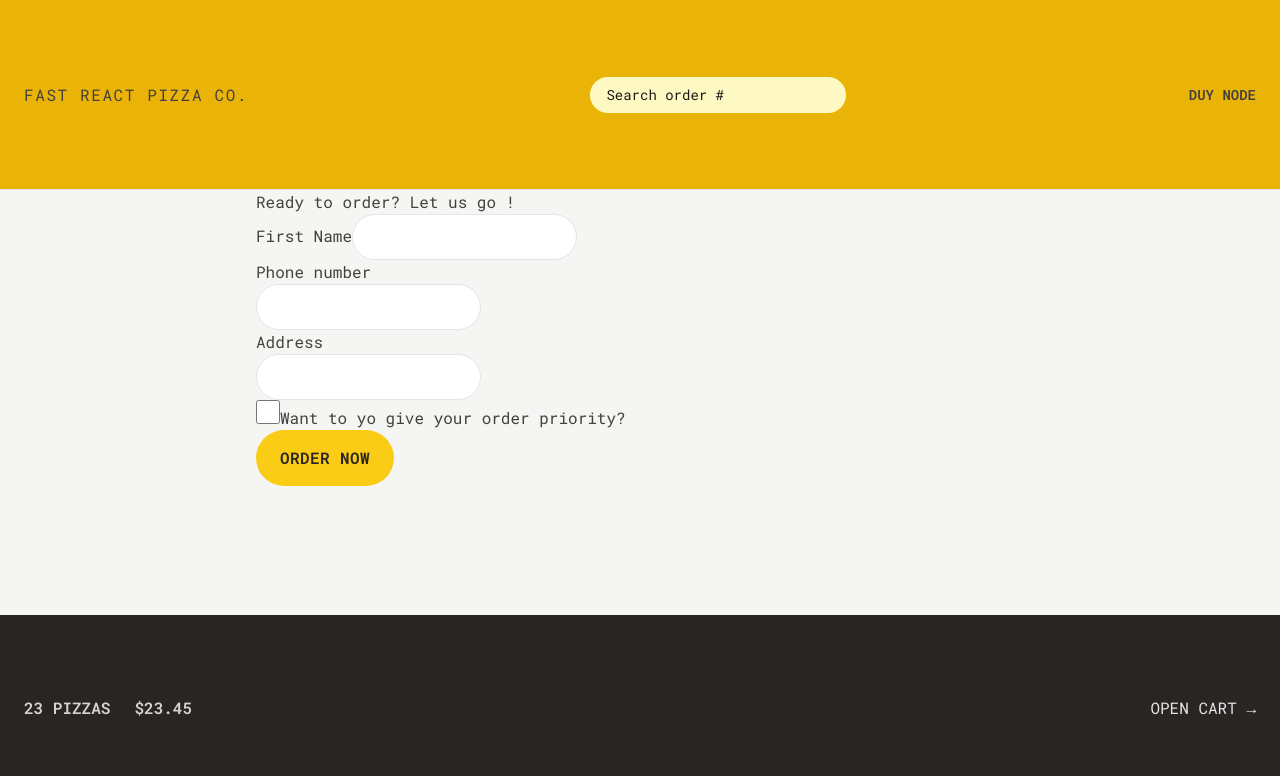
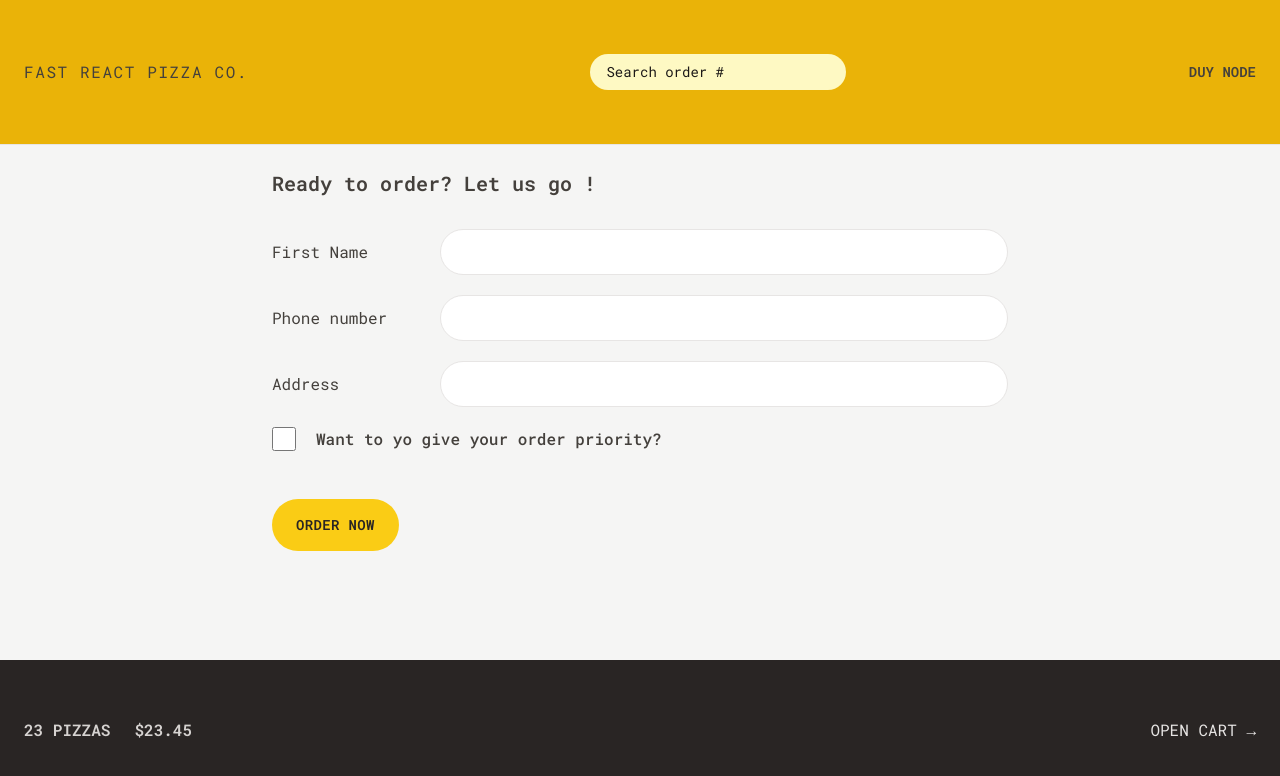
Before and after one commit to duylesales/ReactAdvance-ReactRouter-TailwindCSS-Intruct-By-JonasSchmedtnann-Udemy, a React (Vite) app: page /order/new in a window 1280 px wide. Shown: the top 776 px of the page. Built offline with nearby package versions, Linux system fonts and the light colour scheme.

Commit message:
Styling the Order Form

```diff
--- a/src/features/order/CreateOrder.jsx
+++ b/src/features/order/CreateOrder.jsx
@@ -42,31 +42,33 @@
   const cart = fakeCart;
 
   return (
-    <div>
-      <h2>Ready to order? Let us go !</h2>
+    <div className="px-4 py-6">
+      <h2 className="mb-8 text-xl font-semibold">Ready to order? Let us go !</h2>
 
       <Form method="POST">
-        <div>
-          <label>First Name</label>
-          <input className="input" type="text" name="customer" required />
-        </div>
-
-        <div>
-          <label>Phone number</label>
-          <div>
-            <input className="input" type="tel" name="phone" required />
-          </div>
-          {formErrors?.phone && <p>{formErrors.phone}</p>}
-        </div>
-
-        <div>
-          <label>Address</label>
-          <div>
-            <input className="input" type="text" name="address" required />
+        <div className="mb-5 flex gap-2 flex-col sm:flex-row sm:items-center">
+          <label className="sm:basis-40">First Name</label>
+          <div className="grow">
+          <input className="input w-full" type="text" name="customer" required />
           </div>
         </div>
 
-        <div>
+        <div className="mb-5 flex gap-2 flex-col sm:flex-row sm:items-center">
+          <label className="sm:basis-40">Phone number</label>
+          <div className="grow">
+            <input className="input w-full" type="tel" name="phone" required />
+          {formErrors?.phone && <p className="text-xs mt-2 text-red-700 bg-red-100 p-2 rounded-md">{formErrors.phone}</p>}
+          </div>
+        </div>
+
+        <div className="mb-5 flex gap-2 flex-col sm:flex-row sm:items-center">
+          <label className="sm:basis-40">Address</label>
+          <div className="grow">
+            <input className="input w-full" type="text" name="address" required />
+          </div>
+        </div>
+
+        <div className="mb-12 flex items-center gap-5">
           <input
           className="h-6 w-6 accent-yellow-400 focus:outline-none focus:ring focus:ring-yellow-400 focus:ring-offset-2"
             type="checkbox"
@@ -75,7 +77,7 @@
             // value={withPriority}
             // onChange={(e) => setWithPriority(e.target.checked)}
           />
-          <label htmlFor="priority">Want to yo give your order priority?</label>
+          <label htmlFor="priority" className="font-medium">Want to yo give your order priority?</label>
         </div>
 
         <div>
--- a/src/ui/Button.jsx
+++ b/src/ui/Button.jsx
@@ -4,13 +4,13 @@
 export default function Button({children,disabled,to,type}) {
 
 
-    const base="bg-yellow-400 uppercase font-semibold text-stone-800 inline-block tracking-wide rounded-full hover:bg-yellow-300 transition-colors duration-300 focus:outline-none focus:ring focus:ring-yellow-300 focus:ring-offset-2 active:bg-slate-400 disabled:cursor-not-allowed "
+    const base="text-sm bg-yellow-400 uppercase font-semibold text-stone-800 inline-block tracking-wide rounded-full hover:bg-yellow-300 transition-colors duration-300 focus:outline-none focus:ring focus:ring-yellow-300 focus:ring-offset-2 active:bg-slate-400 disabled:cursor-not-allowed "
 
   const styles={
 
     primary:base + ' py-3 px-4 md:px-6 md:py-4',
     small:base + ' px-4 py-2 md:px-5 md:py-2.5 text-xs',
-    secondary:"border-2 border-stone-300 uppercase font-semibold text-stone-400 inline-block tracking-wide rounded-full hover:bg-stone-300 hover:text-stone-800 focus:text-stone-800 transition-colors duration-300 focus:outline-none focus:ring focus:bg-stone-300 focus:ring-stone-200 focus:ring-offset-2 active:bg-slate-400 disabled:cursor-not-allowed py-2.5 px-4 md:px-6 md:py-3.5"
+    secondary:"text-sm border-2 border-stone-300 uppercase font-semibold text-stone-400 inline-block tracking-wide rounded-full hover:bg-stone-300 hover:text-stone-800 focus:text-stone-800 transition-colors duration-300 focus:outline-none focus:ring focus:bg-stone-300 focus:ring-stone-200 focus:ring-offset-2 active:bg-slate-400 disabled:cursor-not-allowed py-2.5 px-4 md:px-6 md:py-3.5"
   }
 
     if(to) return (<Link to={to} className={styles[type]}>{children}</Link>)
```
Also changed, not shown: index.html (+2 -2 lines).
